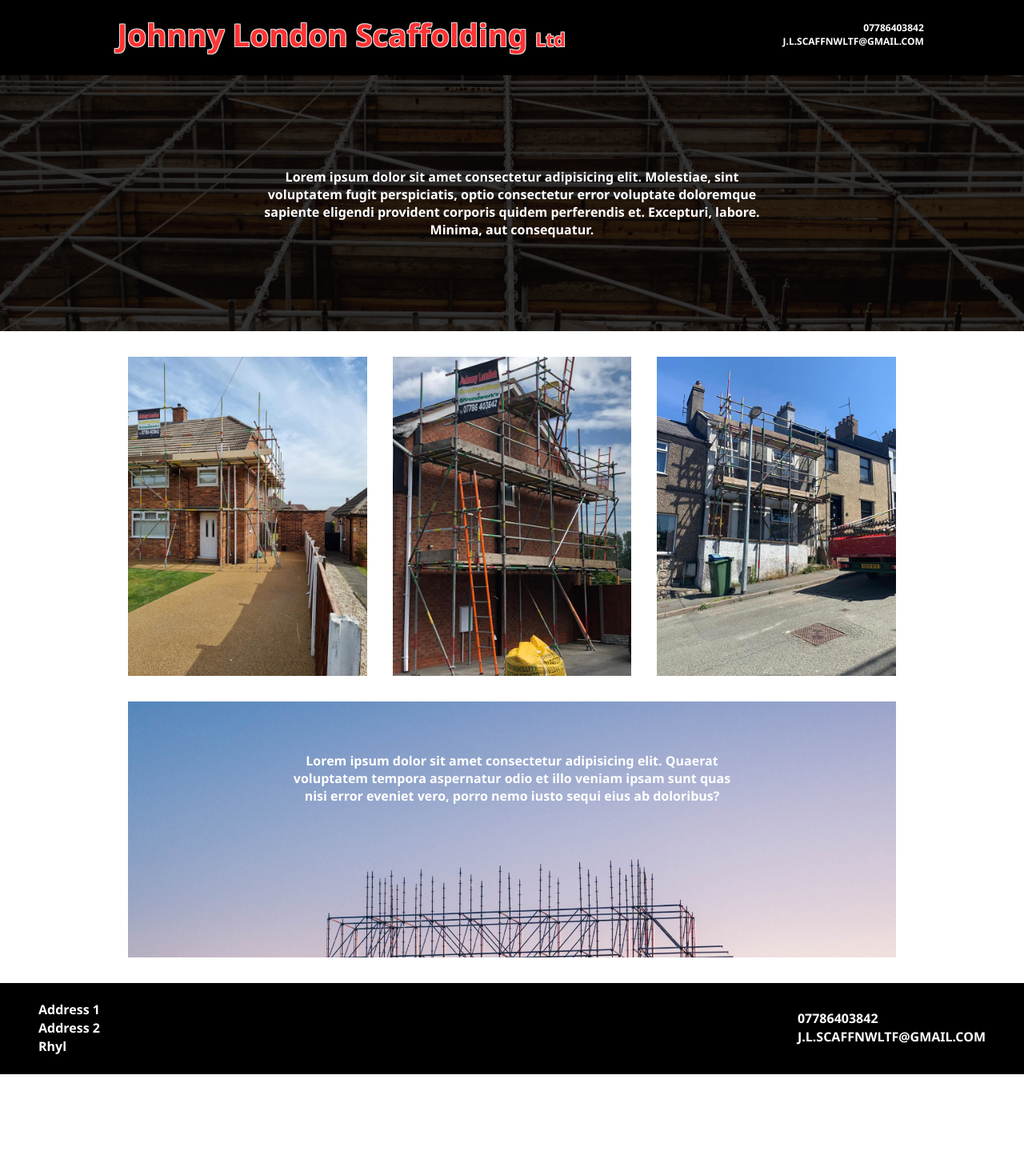
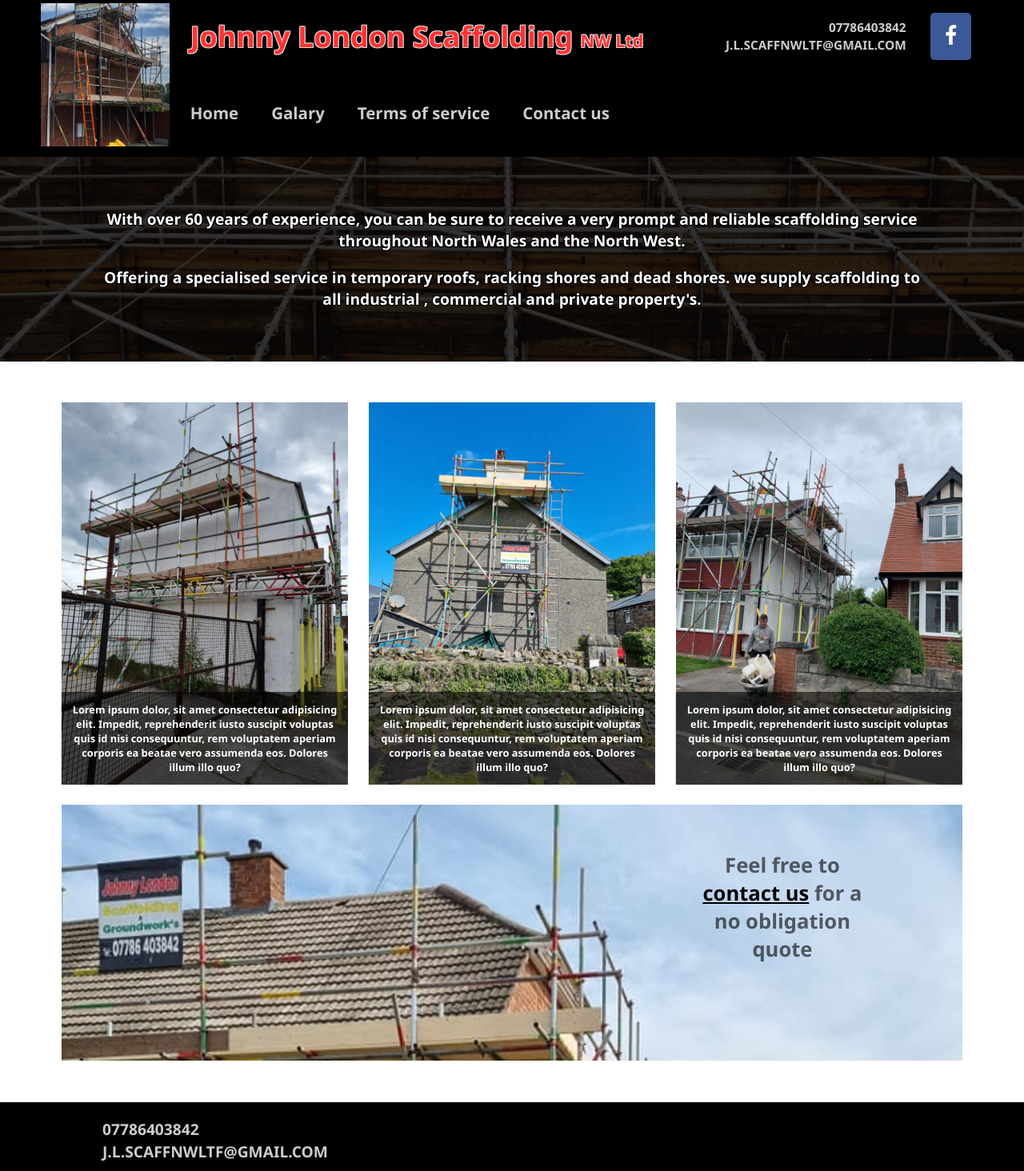
Before and after one commit to GeorgeGoodall/JohnnyScaffolding, a plain HTML site: page index.html in a window 1280 px wide. Shown: the part 9-1473 px from the top of the page at 80% size. Before the commit the page ends 1352 px from the top, so only its background shows below. Drawn offline with Linux system fonts and the light colour scheme.

Commit message:
added scss and 1st pass of scss

```diff
--- a/index.html
+++ b/index.html
@@ -1,18 +1,59 @@
+<!--
+    We specialise in temporary roofs , racking shores , dead shores , we supply scaffolding to all industrial , commercial and private property's.
+    All our Operatives are cisrs  and citb registered, we supply a very prompt and reliable service throughout North Wales and North West,
+    feel free to contact us for a no obligation quote or email j.l.scaffnwltd@gmail.com
+
+    We have over 60 years experience in the scaffolding industry ,
+ -->
+
+
 <html>
     <head>
-        <link rel="stylesheet" href="style.css">
+        <link rel="stylesheet" href="compiledStyle.css">
+        <link rel="stylesheet" href="https://cdnjs.cloudflare.com/ajax/libs/font-awesome/4.7.0/css/font-awesome.min.css">
     </head>
 
     <body>
 
         <div class="Header">
-            <div class="HeaderContent">
-                <div class="HeaderHeader">
-                    <h1>Johnny London Scaffolding <span class="ltd">Ltd</span></h1>
-                </div>
-                <div class="HeaderContact">
-                    <h2 class="HeaderContactEntry">07786403842</h2>
-                    <h2 class="HeaderContactEntry">J.L.SCAFFNWLTF@GMAIL.COM</h2>
+            <div class="HeaderOuter">
+                <div class="HeaderContent">
+                    <div class="HeaderImageContainer">
+                        <img src="./images/scaff2.jpg" class="headerImage">
+                    </div>
+                    <div class="HeaderHeader">
+                        <h1>Johnny London Scaffolding <span class="ltd">NW Ltd</span></h1>
+                    </div>
+                    <div class="burgerIcon">
+                        <div class="burgerBar"></div>
+                        <div class="burgerBar"></div>
+                        <div class="burgerBar"></div>
+                    </div>
+                    <div class="HeaderRight">
+                        <div class="HeaderContact">
+                            <h2 class="HeaderContactEntry">
+                                <a href="tel:07786403842">07786403842</a>
+                            </h2>
+                            <h2 class="HeaderContactEntry">
+                                <a href="mailto:J.L.SCAFFNWLTF@GMAIL.COM">J.L.SCAFFNWLTF@GMAIL.COM</a>
+                            </h2>
+                        </div>
+                        <a href="https://www.facebook.com/johnnylondonscaffolding.andgroundworks" class="fa fa-facebook"></a>
+                    </div>
+                    <div class="nav">
+                        <div class="navLink">
+                            <a href="index.html">Home</a>
+                        </div>
+                        <div class="navLink">
+                            <a href="galary.html">Galary</a>
+                        </div>
+                        <div class="navLink">
+                            <a href="terms.html">Terms of service</a>
+                        </div>
+                        <div class="navLink">
+                            <a href="contact.html">Contact us</a>
+                        </div>
+                    </div>
                 </div>
             </div>
         </div>
@@ -20,41 +61,52 @@
         <div class="Banner">
             <img class="BannerImage" src="./images/banner.jpg">
             <div class="BannerInner">
-                Lorem ipsum dolor sit amet consectetur adipisicing elit. Molestiae, sint voluptatem fugit perspiciatis, optio consectetur error voluptate doloremque sapiente eligendi provident corporis quidem perferendis et. Excepturi, labore. Minima, aut consequatur.
+                <p>With over 60 years of experience, you can be sure to receive a very prompt and reliable scaffolding service throughout North Wales and the North West.</p>
+                <p>Offering a specialised service in temporary roofs, racking shores and dead shores. we supply scaffolding to all industrial , commercial and private property's.</p>
             </div>
         </div>
 
         <div class="main">
             <div class="projects">
                 <div class="project">
-                    <img class="projectImage" src="./images/scaff1.jpg">
+                    <img class="projectImage" src="./images/scaff4.jpg">
+                    <div class="projectTextArea">
+                        <div class="projectText">
+                            Lorem ipsum dolor, sit amet consectetur adipisicing elit. Impedit, reprehenderit iusto suscipit voluptas quis id nisi consequuntur, rem voluptatem aperiam corporis ea beatae vero assumenda eos. Dolores illum illo quo?
+                        </div>
+                    </div>
                 </div>
                 <div class="project">
-                    <img class="projectImage" src="./images/scaff2.jpg">
+                    <img class="projectImage" src="./images/scaff5.jpg">
+                    <div class="projectTextArea">
+                        <div class="projectText">
+                            Lorem ipsum dolor, sit amet consectetur adipisicing elit. Impedit, reprehenderit iusto suscipit voluptas quis id nisi consequuntur, rem voluptatem aperiam corporis ea beatae vero assumenda eos. Dolores illum illo quo?
+                        </div>
+                    </div>
                 </div>
                 <div class="project">
-                    <img class="projectImage" src="./images/scaff3.jpg">
+                    <img class="projectImage" src="./images/scaff6.jpg">
+                    <div class="projectTextArea">
+                        <div class="projectText">
+                            Lorem ipsum dolor, sit amet consectetur adipisicing elit. Impedit, reprehenderit iusto suscipit voluptas quis id nisi consequuntur, rem voluptatem aperiam corporis ea beatae vero assumenda eos. Dolores illum illo quo?
+                        </div>
+                    </div>
                 </div>
             </div>
 
             <div class="about">
-                <img class="aboutImage" src="./images/scaffolding.jpg"/>
+                <img class="aboutImage" src="./images/scaff1.jpg"/>
                 <div class="aboutInner">
-                    Lorem ipsum dolor sit amet consectetur adipisicing elit. Quaerat voluptatem tempora aspernatur odio et illo veniam ipsam sunt quas nisi error eveniet vero, porro nemo iusto sequi eius ab doloribus?
+                    Feel free to <a href="contact.html" class="contactUsHere">contact us</a> for a no obligation quote
                 </div>
             </div>
         </div>
 
         <div class="Footer">
             <div class="FooterContent">
-                <div class="FooterLeft">
-                    <h2 class="FooterEntry">Address 1</h2>
-                    <h2 class="FooterEntry">Address 2</h2>
-                    <h2 class="FooterEntry">Rhyl</h2>
-                </div>
-                <div class="FooterRight">
-                    <h2 class="FooterEntry">07786403842</h2>
-                    <h2 class="FooterEntry">J.L.SCAFFNWLTF@GMAIL.COM</h2>
+                <div class="FooterCentre">
+                    <h2 class="FooterEntry"><a href="tel:07786403842">07786403842</a></h2>
+                    <h2 class="FooterEntry"><a href="mailto:J.L.SCAFFNWLTF@GMAIL.COM">J.L.SCAFFNWLTF@GMAIL.COM</a></h2>
                 </div>
             </div>
         </div>
--- /dev/null
+++ b/scss/Header.scss
@@ -0,0 +1,189 @@
+.Header {
+    background-color: black;
+}
+
+.HeaderOuter {
+    padding: 1em 12em;
+    height: 14em;
+
+    @include responsive(tab-land) {
+        padding: 1em 4em;
+    }
+
+    @include responsive(tab-port) {
+        padding: 1em 2em;
+    }
+
+    @include responsive(phone) {
+        padding: 1em 1em;
+    }
+
+    @include responsive(small-phone) {
+        padding: 1em 2em;
+    }
+}
+
+.HeaderContent {
+    display: grid;
+    grid-template-rows: 1fr 1fr;
+    height: 100%;
+    grid-template-columns: 2fr 10fr 4fr;
+    gap: 1em 4em;
+
+    @include responsive(tab-land) {
+        grid-template-columns: 2fr 8fr 4fr;
+        gap: 1em 2em;
+    }
+
+    @include responsive(tab-port) {
+        grid-template-columns: 2fr 9fr 1fr;
+        gap: 1em 2em;
+        justify-content: center;
+        grid-template-rows: 2fr 1fr;
+    }
+
+    @include responsive(phone) {
+        grid-template-columns: 2fr 7fr 2fr;
+        gap: 0.5em 1em;
+    }
+
+    @include responsive(small-phone) {
+        grid-template-columns: 2fr 7fr 2fr;
+        gap: 0.1em 1em;
+    }
+}
+
+.HeaderImageContainer {
+    grid-row: 1 / 3;
+}
+
+.headerImage {
+    object-fit: cover;
+    height: 100%;
+    width: 100%;
+}
+
+.HeaderHeader {
+    color: #FF3333;
+    text-shadow: -1px -1px 0 #ddd, 1px -1px #ddd, -1px 1px 0 #ddd, 1px 1px 0 #ddd;
+    font-size: 1.4em;
+    display: flex;
+    align-items: center;
+    justify-self: start;
+
+    @include responsive(tab-port) {
+
+        max-width: 90%;
+    }
+}
+
+.HeaderHeader > h1 {
+    margin: 0em;
+}
+
+.ltd {
+    font-size: 0.6em;
+}
+
+.HeaderRight {
+    display: flex;
+    align-items: center;
+    font-size: 0.8em;
+
+    @include responsive(tab-port) {
+        flex-direction: row-reverse;
+        justify-content: start;
+    }
+}
+
+.HeaderContact {
+    color: white;
+    margin-right: 3em;
+    text-align: right;
+
+    @include responsive(tab-port) {
+        text-align: left;
+        margin-left: 2em;
+    }
+}
+
+.HeaderContactEntry {
+    color: #ccc;
+}
+
+.HeaderContactEntry > a{
+    text-decoration: none;
+    color: #ccc;
+}
+
+.HeaderContactEntry > a:hover{
+    color: #fff;
+}
+
+/* Style all font awesome icons */
+.fa {
+    padding: 0.6em 0.66em;
+    font-size: 2.6em !important;
+    border-radius: 5px;
+    text-align: center;
+    text-decoration: none;
+  }
+
+/* Add a hover effect if you want */
+.fa:hover {
+    opacity: 0.7;
+}
+
+/* Set a specific color for each brand */
+
+/* Facebook */
+.fa-facebook {
+    background: #3B5998;
+    color: white;
+}
+
+.burgerIcon {
+    display: none;
+
+    @include responsive(tab-port) {
+        display: block;
+
+        width: 70px;
+        height: 70px;
+    }
+}
+
+.burgerBar {
+    width: 100%;
+    height: 10%;
+    background-color: white;
+    margin: 17.5% 0;
+}
+
+.nav {
+    width: 100%;
+    height: 100%;
+    grid-column: 2/4;
+    display: flex;
+    color: #ddd;
+    align-items: center;
+    font-size: 1.6em;
+    font-weight: bold;
+    @include responsive(tab-port) {
+        display: none;
+    }
+}
+
+.navLink{
+    margin-right: 2em;
+    text-align: center;
+}
+
+.navLink > a{
+    text-decoration: none;
+    color: #ccc;
+}
+
+.navLink > a:hover{
+    color: #fff;
+}
--- /dev/null
+++ b/scss/Projects.scss
@@ -0,0 +1,47 @@
+.projects {
+    display: grid;
+    grid-template-columns: 1fr 1fr 1fr;
+    gap: 2em;
+
+    @include responsive(tab-port) {
+        grid-template-columns: 1fr;
+    }
+}
+
+.project {
+    width: 100%;
+    position: relative;
+    text-align: center;
+}
+
+.projectImage {
+    width: 100%;
+    height: 100%;
+    object-fit: cover;
+    float: left;
+}
+
+.projectTextArea{
+    position: absolute;
+    bottom: 0%;
+    left: 50%;
+    font-size: 1.5em;
+    width: 100%;
+    transform: translate(-50%, 0%);
+    background-color: #00000098;
+
+    @include responsive(tab-land) {
+        font-size: 1em;
+    }
+
+    @include responsive(tab-port) {
+        font-size: 1.5em;
+    }
+}
+
+.projectText {
+    font-weight: 700;
+    padding: 1em;
+    color: #FFF;
+
+}
--- /dev/null
+++ b/scss/modules/_mediaQueries.scss
@@ -0,0 +1,18 @@
+@mixin responsive($breakpoint) {
+    @if $breakpoint == small-phone {
+        @media only screen and (max-width: 350px) { @content };
+    }
+    @if $breakpoint == phone {
+        @media only screen and (max-width: 600px) { @content };
+    }
+    @if $breakpoint == tab-port {
+        @media only screen and (max-width: 900px) { @content };
+    }
+    @if $breakpoint == tab-land {
+        @media only screen and (max-width: 1400px) { @content };
+    }
+    @if $breakpoint == small-desktop {
+        @media only screen and (max-width: 1800px) { @content };
+    }
+
+}
--- /dev/null
+++ b/scss/style.scss
@@ -0,0 +1,161 @@
+@import "./modules/mediaQueries";
+
+@import "./Header.scss";
+@import "./Projects.scss";
+
+html {
+    @include responsive(small-desktop) {
+        font-size: 0.8em;
+    }
+
+    @include responsive(tab-port) {
+        font-size: 0.7em;
+    }
+
+    @include responsive(phone) {
+        font-size: 0.6em;
+    }
+
+    @include responsive(small-phone) {
+        font-size: 0.5em;
+    }
+}
+
+body {
+    margin: 0;
+    font-family: 'Segoe UI', Tahoma, Geneva, Verdana, sans-serif;
+}
+
+h2 {
+    line-height: 0.6em;
+}
+
+
+.Banner {
+    width: 100%;
+    height: 20em;
+    position: relative;
+    text-align: center;
+
+}
+
+.BannerImage {
+    width: 100%;
+    height: 100%;
+    object-fit: cover;
+    float: left;
+    filter: blur(6px);
+    filter: brightness(20%);
+}
+
+.BannerInner {
+    position: absolute;
+    top: 50%;
+    left: 50%;
+    color: white;
+    font-weight: 900;
+    font-size: 1.5em;
+    transform: translate(-50%, -50%);
+    text-shadow: -1px -1px 0 #000, 1px -1px #000, -1px 1px 0 #000, 1px 1px 0 #000;
+
+
+    @include responsive(tab-land) {
+        width: 80%;
+    }
+
+    @include responsive(phone) {
+        width: 90%;
+        font-size: 1.2em;
+    }
+}
+
+.main {
+    margin: 4em 10em;
+
+    @include responsive(tab-land) {
+        margin: 4em 6em;
+    }
+
+    @include responsive(tab-port) {
+        margin: 4em 4em;
+    }
+}
+
+
+.about {
+    margin-top: 2em;
+    width: 100%;
+    position: relative;
+    text-align: center;
+}
+
+.aboutImage{
+    width: 100%;
+    height: 25em;
+    object-fit: cover;
+    object-position: 50% 15%;
+}
+
+.aboutInner{
+    position: absolute;
+    left: 80%;
+    top: 40%;
+    transform: translate(-50%,-50%);
+    color: #00000099;
+    font-weight: bold;
+    font-size: 2em;
+    width: 20%;
+
+    @include responsive(tab-port) {
+        left: 80%;
+        width: 30%;
+    }
+
+    @include responsive(phone) {
+        font-size: 1.5em;
+    }
+
+}
+
+.rightText {
+    margin-left: 50%;
+}
+
+.contactUsHere{
+    color: black;
+}
+
+.contactUsHere:hover{
+    color: black;
+}
+
+.Footer {
+    background-color: black;
+}
+
+.FooterContent {
+    display: flex;
+    justify-content: space-between;
+    align-items: center;
+    padding: 1em 10em;
+}
+
+.FooterEntry {
+    color: #ccc;
+
+}
+
+.FooterEntry > a{
+    text-decoration: none;
+    color: #ccc;
+}
+
+.FooterEntry > a:hover{
+    color: #fff;
+}
+
+
+.Left {
+    text-align: left;
+    align-items: flex-start;
+}
```
Also changed, not shown: galary.html (added, +73 -0 lines), compiledStyle.css (added), images/Scaff5.jpg (added), images/scaff4.jpg (added), images/scaff6.jpg (added), images/scaff7.jpg (added), style.css (deleted), 3 other files.
